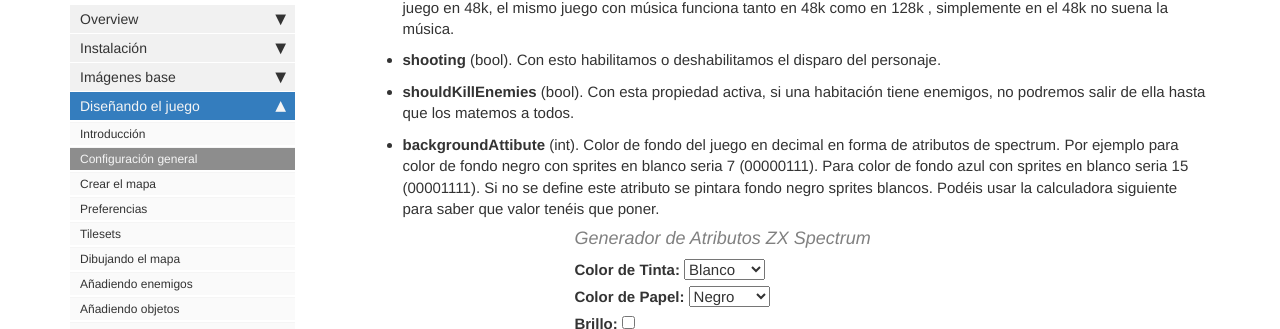
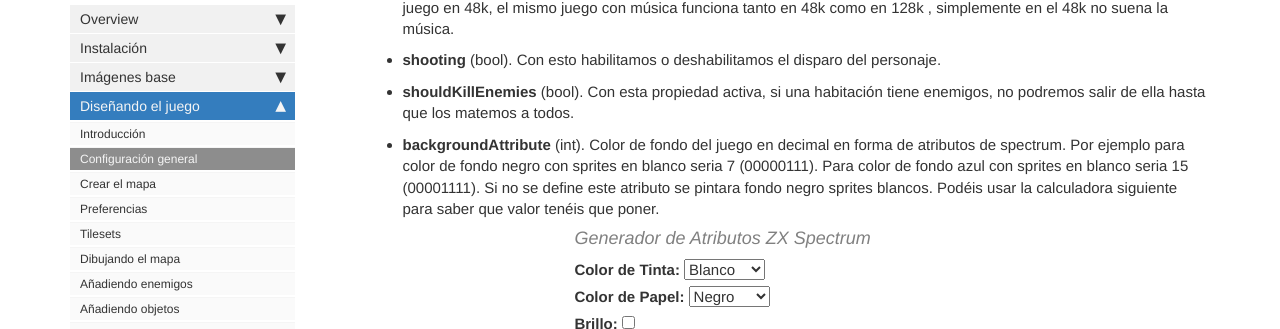
Before and after one commit to rtorralba/zx-game-maker-www, a Jekyll site: the page built from pages/mydoc/mydoc_tiled_general_configuration.md, in a window 1280 px wide and 900 px high, scrolled down 547 px. Shown: the part 124-453 px from the top of the window. Built offline with Jekyll 4.4.1, drawn with Linux system fonts in a browser that asks for light colours; comment, search, counter and statistics services are not loaded.

Commit message:
fix backgroundAttribute configuration

```diff
--- a/pages/mydoc/mydoc_tiled_general_configuration.md
+++ b/pages/mydoc/mydoc_tiled_general_configuration.md
@@ -25,7 +25,7 @@ Propiedades personalizadas:
 * **musicEnabled** (bool). Para habilitar o deshabilitar la música AY. No es necesario que la deshabilites para generar el juego en 48k, el mismo juego con música funciona tanto en 48k como en 128k , simplemente en el 48k no suena la música.
 * **shooting** (bool). Con esto habilitamos o deshabilitamos el disparo del personaje.
 * **shouldKillEnemies** (bool). Con esta propiedad activa, si una habitación tiene enemigos, no podremos salir de ella hasta que los matemos a todos.
-* **backgroundAttibute** (int). Color de fondo del juego en decimal en forma de atributos de spectrum. Por ejemplo para color de fondo negro con sprites en blanco seria 7 (00000111). Para color de fondo azul con sprites en blanco seria 15 (00001111). Si no se define este atributo se pintara fondo negro sprites blancos. Podéis usar la calculadora siguiente para saber que valor tenéis que poner.
+* **backgroundAttribute** (int). Color de fondo del juego en decimal en forma de atributos de spectrum. Por ejemplo para color de fondo negro con sprites en blanco seria 7 (00000111). Para color de fondo azul con sprites en blanco seria 15 (00001111). Si no se define este atributo se pintara fondo negro sprites blancos. Podéis usar la calculadora siguiente para saber que valor tenéis que poner.
 
 <div style="margin: auto; width: 50%">
     <h4>Generador de Atributos ZX Spectrum</h4>
```
